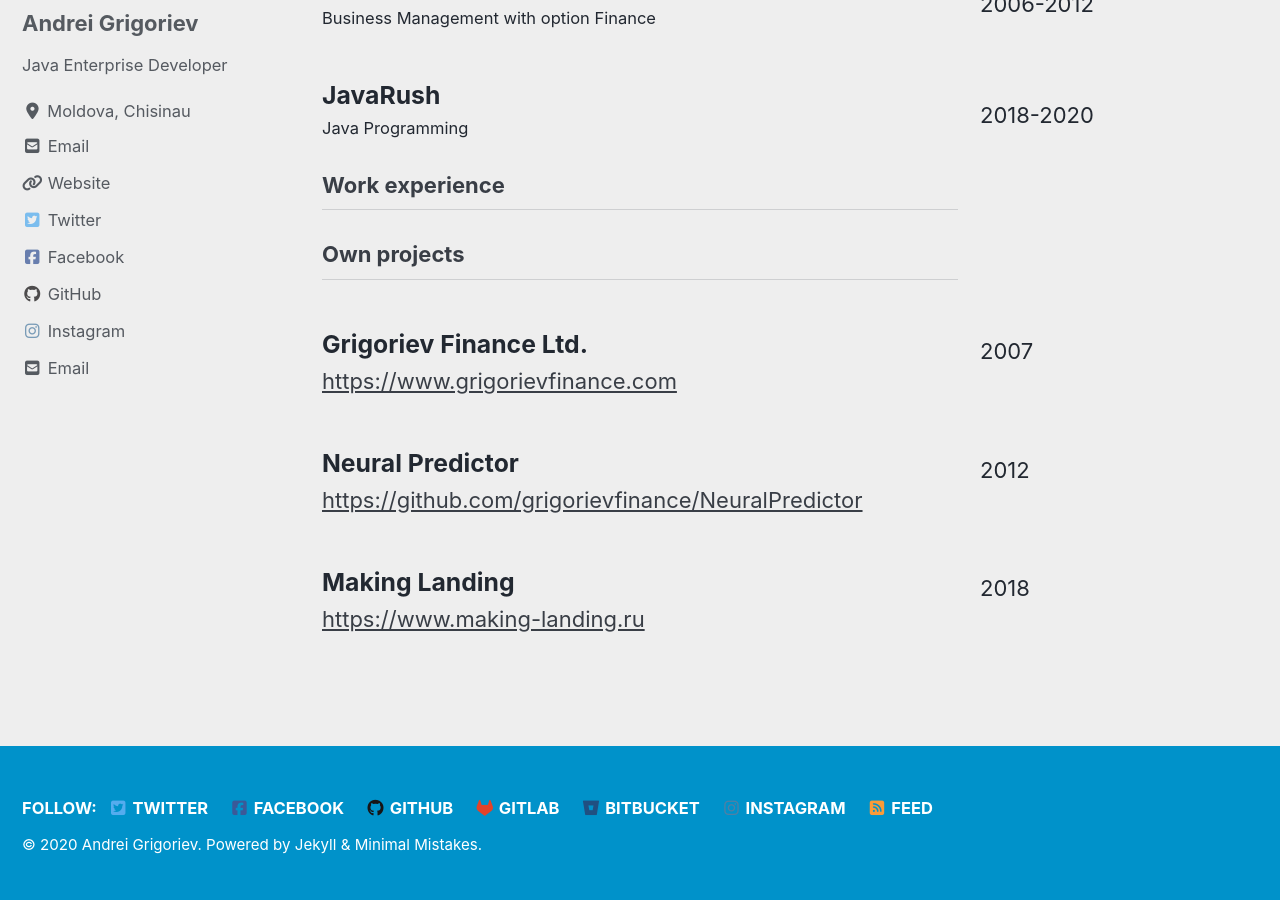
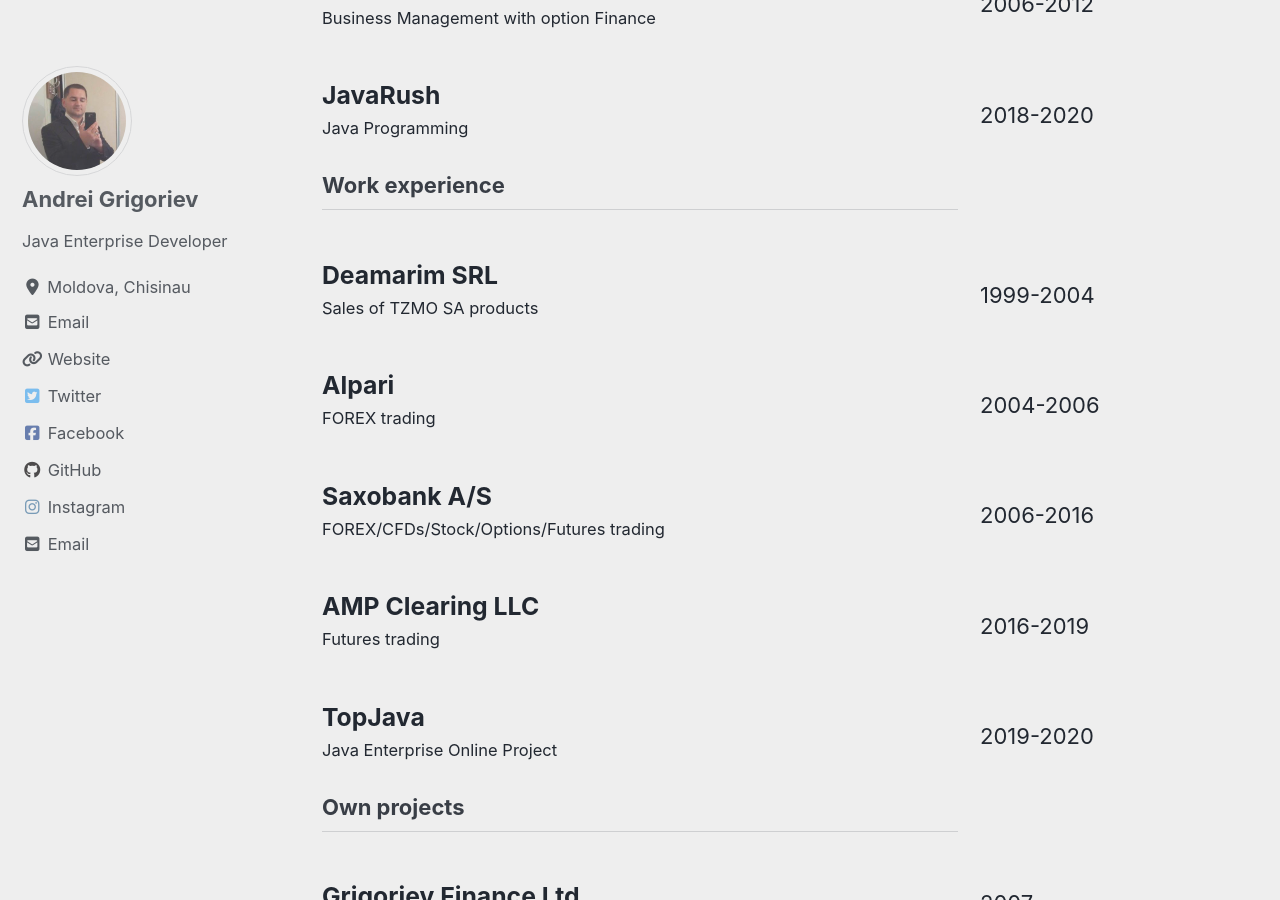
Before and after one commit to grigorievfinance/grigorievfinance.github.io, a Jekyll site: the page built from index.html, in a window 1280 px wide and 900 px high, scrolled down 371 px. Built offline with Jekyll 4.4.1, drawn with Linux system fonts in a browser that asks for light colours; cached includes are drawn as plain includes; nearby versions of some CDN libraries; the list of posts is cut into pages by our own code.

Commit message:
add work

```diff
--- a/_layouts/home.html
+++ b/_layouts/home.html
@@ -20,7 +20,27 @@
 </article>
 
 <h3 class="archive__subtitle">{{ site.data.ui-text[site.locale].experience_label | default: "Work experience" }}</h3>
+<article class="archive__item" itemscope itemtype="https://schema.org/CreativeWork">
+    <h3 class="archive__item-title" itemprop="headline">{{ site.data.ui-text[site.locale].work1_name | default: "Deamarim SRL" }}</h3>
+    <p class="archive__item-excerpt" itemprop="description">{{ site.data.ui-text[site.locale].work1_description | default: "Sales of TZMO SA products" }}</p>
+    <p class="sidebar__right">{{ site.data.ui-text[site.locale].work1_date | default: "1999-2004" }}</p>
 
+    <h3 class="archive__item-title" itemprop="headline">{{ site.data.ui-text[site.locale].work2_name | default: "Alpari" }}</h3>
+    <p class="archive__item-excerpt" itemprop="description">{{ site.data.ui-text[site.locale].work2_description | default: "FOREX trading" }}</p>
+    <p class="sidebar__right">{{ site.data.ui-text[site.locale].work2_date | default: "2004-2006" }}</p>
+
+    <h3 class="archive__item-title" itemprop="headline">{{ site.data.ui-text[site.locale].work3_name | default: "Saxobank A/S" }}</h3>
+    <p class="archive__item-excerpt" itemprop="description">{{ site.data.ui-text[site.locale].work3_description | default: "FOREX/CFDs/Stock/Options/Futures trading" }}</p>
+    <p class="sidebar__right">{{ site.data.ui-text[site.locale].work3_date | default: "2006-2016" }}</p>
+
+    <h3 class="archive__item-title" itemprop="headline">{{ site.data.ui-text[site.locale].work4_name | default: "AMP Clearing LLC" }}</h3>
+    <p class="archive__item-excerpt" itemprop="description">{{ site.data.ui-text[site.locale].work4_description | default: "Futures trading" }}</p>
+    <p class="sidebar__right">{{ site.data.ui-text[site.locale].work4_date | default: "2016-2019" }}</p>
+
+    <h3 class="archive__item-title" itemprop="headline">{{ site.data.ui-text[site.locale].work5_name | default: "TopJava Traineeship" }}</h3>
+    <p class="archive__item-excerpt" itemprop="description">{{ site.data.ui-text[site.locale].work5_description | default: "Java Enterprise Online Project" }}</p>
+    <p class="sidebar__right">{{ site.data.ui-text[site.locale].work5_date | default: "2019-2020" }}</p>
+</article>
 
 
 <h3 class="archive__subtitle">{{ site.data.ui-text[site.locale].projects_label | default: "Own projects" }}</h3>
```
Also changed, not shown: _data/ui-text.yml (+30 -0 lines).
